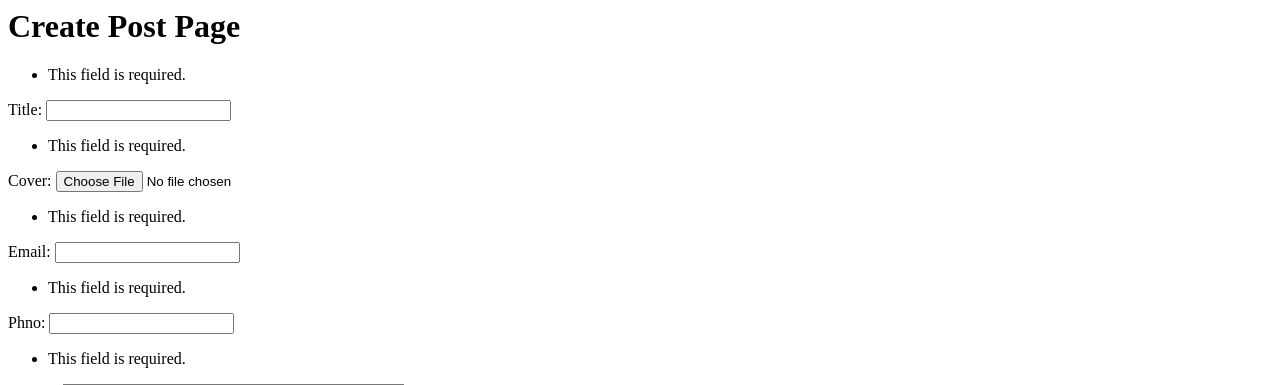
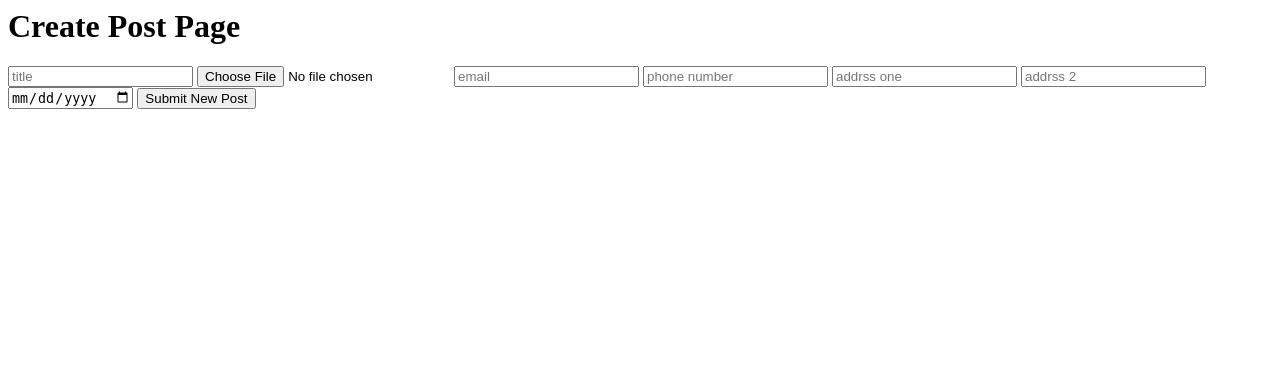
Before and after one commit to bopopescu/fuction-based-view, a Django app: page /post/ in a window 1280 px wide. Shown: the top 385 px of the page. After the commit the page ends 109 px from the top, so only its background shows below. Run offline with Django 3.2, Linux system fonts and the light colour scheme.

Commit message:
posts view changed

```diff
--- a/posts/templates/post.html
+++ b/posts/templates/post.html
@@ -2,15 +2,15 @@
 <form method="post">
   {% csrf_token %}
 
-<!--  <input id="id_title" name="title" type="text" class="form-control form-control" placeholder="title" >-->
-<!--  <input id="id_cover" name="cover" type="file" class="form-control form-control" placeholder="pick image" >-->
-<!--  <input id="id_email" name="email" type="email" class="form-control form-control" placeholder="email" >-->
-<!--  <input id="id_phno" name="phno" type="text" class="form-control form-control" placeholder="phone number" >-->
-<!--  <input id="id_adrss1" name="adrss1" type="text" class="form-control form-control" placeholder="addrss one" >-->
-<!--  <input id="id_adrss2" name="adrss2" type="text" class="form-control form-control" placeholder="addrss 2" >-->
-<!--  <input id="id_dob" name="dob" type="date" class="form-control form-control" placeholder="dob" >-->
+  <input id="id_title" name="title" type="text" class="form-control form-control" placeholder="title" >
+  <input id="id_cover" name="cover" type="file" class="form-control form-control" placeholder="pick image" >
+  <input id="id_email" name="email" type="email" class="form-control form-control" placeholder="email" >
+  <input id="id_phno" name="phno" type="text" class="form-control form-control" placeholder="phone number" >
+  <input id="id_adrss1" name="adrss1" type="text" class="form-control form-control" placeholder="addrss one" >
+  <input id="id_adrss2" name="adrss2" type="text" class="form-control form-control" placeholder="addrss 2" >
+  <input id="id_dob" name="dob" type="date" class="form-control form-control" placeholder="dob" >
 
-{{ form.as_p }}
+<!--{{ form.as_p }}-->
   <button type="submit">Submit New Post</button>
 </form>
 
--- a/posts/views.py
+++ b/posts/views.py
@@ -3,6 +3,7 @@ from django.urls import reverse_lazy
 from django.shortcuts import render
 from django.http import HttpResponse
 from django.shortcuts import redirect
+from django.http import HttpResponseRedirect
 
 from .forms import PostForm
 from .models import Post
@@ -21,10 +22,23 @@ def home(request):
 #     template_name = 'post.html'
 #     success_url = reverse_lazy('home')
 
+# def create(request):
+#     form = PostForm(request.POST)
+#     if form.is_valid():
+#         form.save()
+#         return HttpResponse('home.html', {'form': form})
+#     else:
+#         return render(request, 'post.html', {'form': form})
+#
+
 def create(request):
     form = PostForm(request.POST)
-    if form.is_valid():
-        form.save()
-        return HttpResponse('home.html', {'form': form})
+    if request.method == "POST":
+        #form = MyForm(request.POST)
+        form = PostForm(request.POST)
+        if form.is_valid():
+            form.save()
+            # <process form cleaned data>
+            return redirect('home.html')
     else:
-        return render(request, 'post.html', {'form': form})
+        return render(request, 'post.html', { 'form' : form})
```
